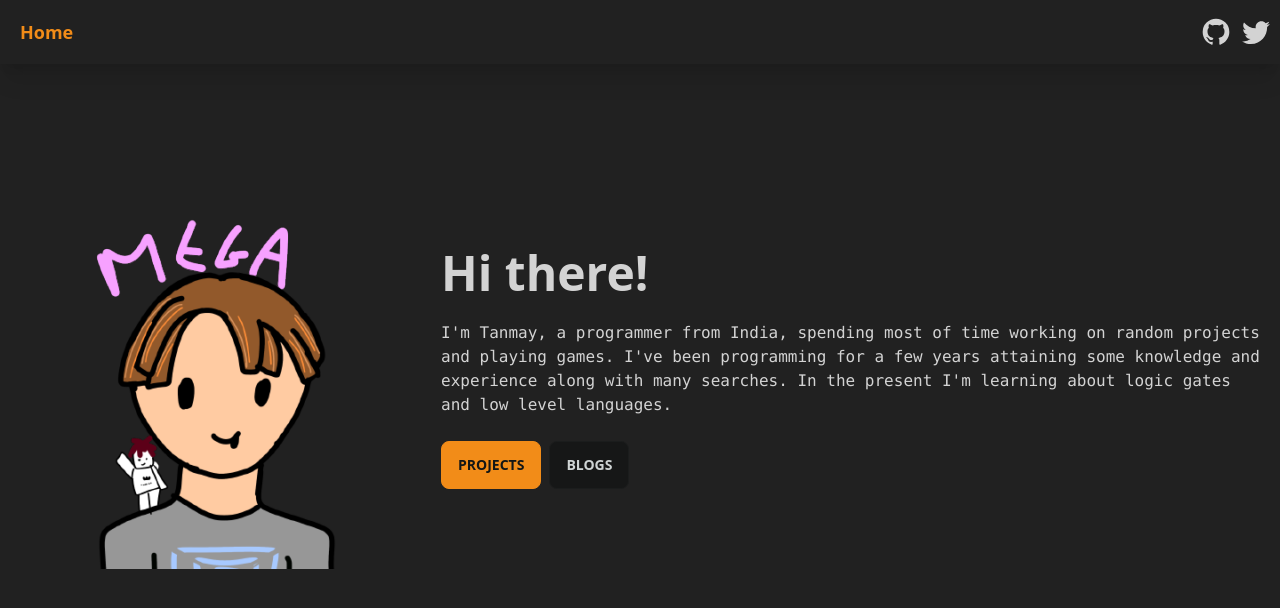
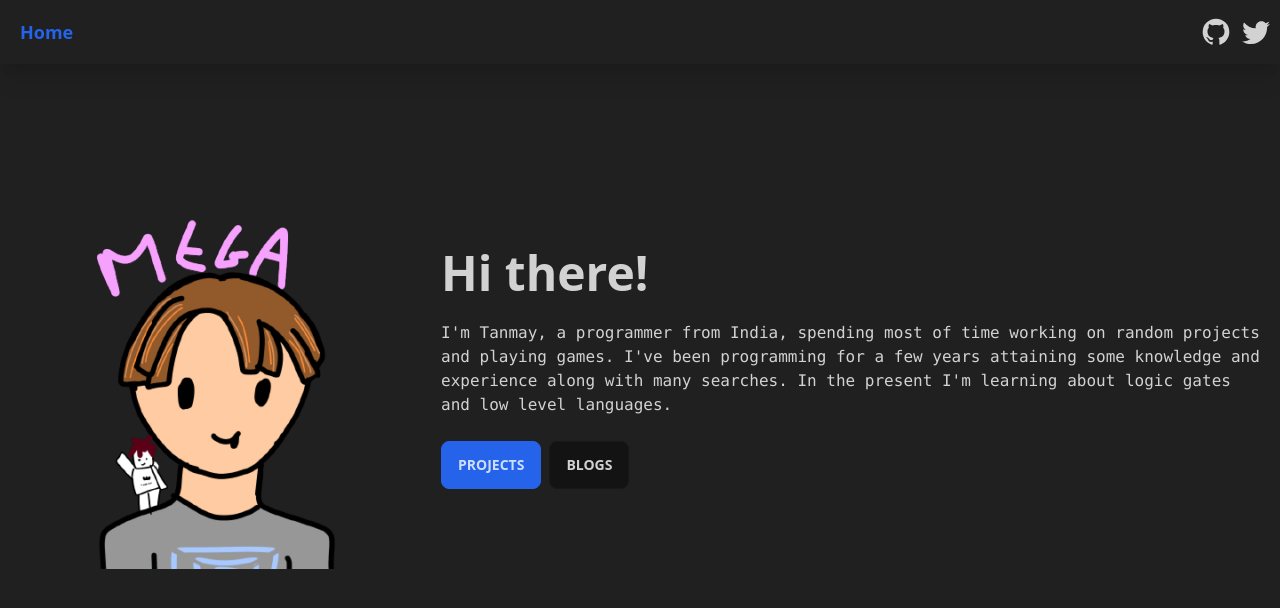
Before and after one commit to megatank58/website, a Nuxt app: page / in a window 1280 px wide. Shown: the top 608 px of the page. Built offline with nearby package versions, Linux system fonts and the light colour scheme.

Commit message:
feat: new color scheme

```diff
--- a/pages/blogs/index.vue
+++ b/pages/blogs/index.vue
@@ -1,5 +1,5 @@
 <template>
-	<div class="flex items-center flex-col px-4 bg-base-200">
+	<div class="flex items-center flex-col px-4">
 		<div v-for="(blog, index) in blogs" :key="blog + index" class="sm:w-3/4 m-4">
 			<router-link :to="/blogs/ + blog.name" class="font-sans text-base-content">
 				<div class="card bg-base-300 hover:shadow-md">
--- a/pages/dash/index.vue
+++ b/pages/dash/index.vue
@@ -1,5 +1,5 @@
 <template>
-	<div class="flex items-center flex-col px-4 bg-base-200">
+	<div class="flex items-center flex-col px-4">
 		<div class="alert shadow-lg w-3/4">
 			<div>
 				<svg
--- a/pages/projects/index.vue
+++ b/pages/projects/index.vue
@@ -1,5 +1,5 @@
 <template>
-	<div class="flex items-center flex-col px-4 bg-base-200">
+	<div class="flex items-center flex-col px-4">
 		<div v-for="(project, index) in projects" :key="project.name + index" class="sm:w-1/2 m-4">
 			<NuxtLink :to="/projects/ + project.name">
 				<div class="card bg-base-300 hover:shadow-md">
@@ -13,12 +13,11 @@
 						<p>{{ project.description }}</p>
 						<div>
 							<div class="card-actions justify-end pt-1">
-								<div class="badge badge-secondary rounded mr-auto">
+								<div class="badge badge-warning rounded mr-auto">
 									Updated
 									{{ (new DurationFormatter()).format(Date.now() - new Date(project.updated_at).getTime(), 1) }} ago
 								</div>
-								<div class="badge badge-info rounded">{{ project.stargazers_count }} Stars</div>
-								<div class="badge badge-info rounded">{{ project.watchers_count }} Watchers</div>
+								<div class="badge badge-secondary rounded">{{ project.stargazers_count }} Stars</div>
 							</div>
 							<div class="card-actions">
 								<div v-if="project.language" class="badge badge-error rounded mt-1">
--- a/tailwind.config.js
+++ b/tailwind.config.js
@@ -1,17 +1,37 @@
 module.exports = {
 	mode: 'jit',
 	content: [
-    "./components/**/*.{js,vue,ts}",
-    "./layouts/**/*.vue",
-    "./pages/**/*.vue",
-    "./app.vue",
-    "./plugins/**/*.{js,ts}",
-    "./nuxt.config.{js,ts}",
-  ],
+		'./components/**/*.{js,vue,ts}',
+		'./layouts/**/*.vue',
+		'./pages/**/*.vue',
+		'./app.vue',
+		'./plugins/**/*.{js,ts}',
+		'./nuxt.config.{js,ts}',
+	],
 	daisyui: {
-    themes: [
-      'halloween',
-    ],
-  },
+		themes: [
+			{
+				halloween: {
+					primary: '#2563eb',
+
+					secondary: '#2564f7',
+
+					accent: '#ce9e02',
+
+					neutral: '#181818',
+
+					'base-100': '#202020',
+
+					info: '#43B0CB',
+
+					success: '#18db8d',
+
+					warning: '#F8CE6D',
+
+					error: '#E34A57',
+				},
+			},
+		],
+	},
 	plugins: [require('@tailwindcss/typography'), require('daisyui')],
 };
```
